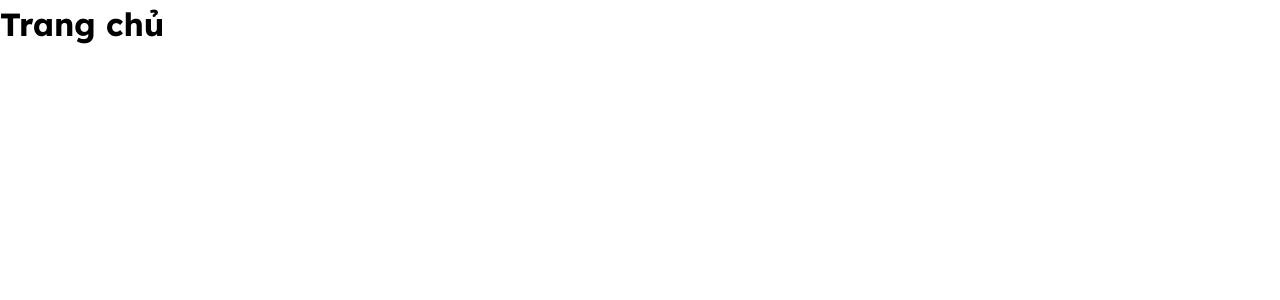
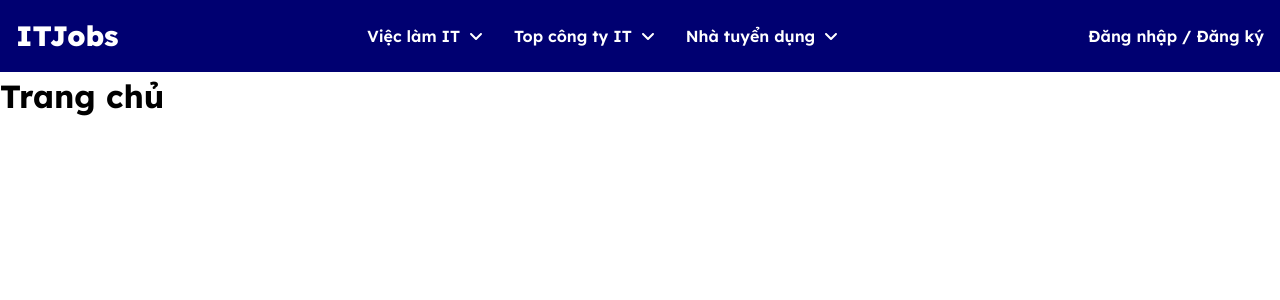
Before and after one commit to hai05senpai/p6-fs, a Next.js app: page / in a window 1280 px wide. Shown: the top 300 px of the page. Built offline with nearby package versions, Linux system fonts and the light colour scheme.

Commit message:
Dựng thẻ Header

```diff
--- a/package.json
+++ b/package.json
@@ -11,7 +11,8 @@
   "dependencies": {
     "next": "16.1.6",
     "react": "19.2.3",
-    "react-dom": "19.2.3"
+    "react-dom": "19.2.3",
+    "react-icons": "^5.5.0"
   },
   "devDependencies": {
     "@tailwindcss/postcss": "^4",
--- /dev/null
+++ b/src/app/components/header/Header.tsx
@@ -0,0 +1,110 @@
+import Link from "next/link"
+
+import { FaAngleDown } from "react-icons/fa6";
+import { FaAngleRight } from "react-icons/fa6";
+import { FaBars } from "react-icons/fa6";
+
+export const Header = () => {
+  return (
+    <>
+      {/* Header */}
+      <header className="bg-[#000071] py-[15px]">
+        <div className="container mx-auto px-[16px]">
+          {/* Wrap */}
+          <div className="flex items-center justify-between">
+            {/* Logo */}
+            <Link href="/" className="text-white font-[800] sm:text-[28px] text-[20px] lg:flex-none flex-1">
+              ITJobs
+            </Link>
+            {/* Menu */}
+            <nav className="lg:block hidden">
+              <ul className="flex gap-x-[30px]">
+                <li className="inline-flex items-center gap-x-[8px] relative group/sub-1">
+                  <Link href="#" className="font-[600] text-[16px] text-white">
+                    Việc làm IT
+                  </Link>
+                  <FaAngleDown className="text-white text-[16px]"/>
+                  <ul className="absolute top-[100%] left-[0] w-[280px] bg-[#000065] hidden group-hover/sub-1:block">
+                    <li className="py-[10px] px-[16px] rounded-[4px] flex items-center justify-between hover:bg-[#000096] relative group/sub-2">
+                      <Link href="#" className="font-[600] text-[16px] text-white">
+                        Việc làm IT theo kỹ năng
+                      </Link>
+                      <FaAngleRight className="text-white text-[16px]"/>
+                      <ul className="absolute top-[0] left-[100%] w-[280px] bg-[#000065] hidden group-hover/sub-2:block">
+                        <li className="py-[10px] px-[16px] rounded-[4px] flex items-center justify-between hover:bg-[#000096]">
+                          <Link href="#" className="font-[600] text-[16px] text-white">
+                            ReactJS
+                          </Link>
+                        </li>
+                        <li className="py-[10px] px-[16px] rounded-[4px] flex items-center justify-between hover:bg-[#000096]">
+                          <Link href="#" className="font-[600] text-[16px] text-white">
+                            NodeJS
+                          </Link>
+                        </li>
+                        <li className="py-[10px] px-[16px] rounded-[4px] flex items-center justify-between hover:bg-[#000096]">
+                          <Link href="#" className="font-[600] text-[16px] text-white">
+                            Javascript
+                          </Link>
+                        </li>
+                        <li className="py-[10px] px-[16px] rounded-[4px] flex items-center justify-between hover:bg-[#000096]">
+                          <Link href="#" className="font-[600] text-[16px] text-white">
+                            HTML5
+                          </Link>
+                        </li>
+                        <li className="py-[10px] px-[16px] rounded-[4px] flex items-center justify-between hover:bg-[#000096]">
+                          <Link href="#" className="font-[600] text-[16px] text-white">
+                            CSS
+                          </Link>
+                        </li>
+                      </ul>
+                    </li>
+                    <li className="py-[10px] px-[16px] rounded-[4px] flex items-center justify-between hover:bg-[#000096]">
+                      <Link href="#" className="font-[600] text-[16px] text-white">
+                        Việc làm IT theo công ty
+                      </Link>
+                      <FaAngleRight className="text-white text-[16px]"/>
+                    </li>
+                    <li className="py-[10px] px-[16px] rounded-[4px] flex items-center justify-between hover:bg-[#000096]">
+                      <Link href="#" className="font-[600] text-[16px] text-white">
+                        Việc làm IT theo thành phố
+                      </Link>
+                      <FaAngleRight className="text-white text-[16px]"/>
+                    </li>
+                  </ul>
+                </li>
+                <li className="inline-flex items-center gap-x-[8px]">
+                  <Link href="#" className="font-[600] text-[16px] text-white">
+                    Top công ty IT
+                  </Link>
+                  <FaAngleDown className="text-white text-[16px]"/>
+                </li>
+                <li className="inline-flex items-center gap-x-[8px]">
+                  <Link href="#" className="font-[600] text-[16px] text-white">
+                    Nhà tuyển dụng
+                  </Link>
+                  <FaAngleDown className="text-white text-[16px]"/>
+                </li>
+              </ul>
+            </nav>
+            {/* Account */}
+            <div className="inline-flex items-center gap-x-[5px] font-[600] sm:text-[16px] text-[12px] text-white">
+              <Link href="#" className="">
+                Đăng nhập
+              </Link>
+              <span className="">/</span>
+              <a href="#" className="">
+                Đăng ký
+              </a>
+            </div>
+            {/* Button Menu Mobile */}
+            <button className="text-white text-[20px] ml-[12px] lg:hidden inline-block">
+              <FaBars />
+            </button>
+            {/* End Button Menu Mobile */}
+          </div>
+        </div>
+      </header>
+      {/* End Header */}
+    </>
+  )
+}
--- a/src/app/layout.tsx
+++ b/src/app/layout.tsx
@@ -1,5 +1,6 @@
 import type { Metadata } from "next";
 import "./globals.css";
+import { Header } from "./components/header/Header";
 
 export const metadata: Metadata = {
   title: "IT Jobs",
@@ -16,6 +17,7 @@ export default function RootLayout({
       <body
         suppressHydrationWarning
       >
+        <Header />
         {children}
       </body>
     </html>
```
Also changed, not shown: 1 other file (tests, documents, lock files or other folders).
